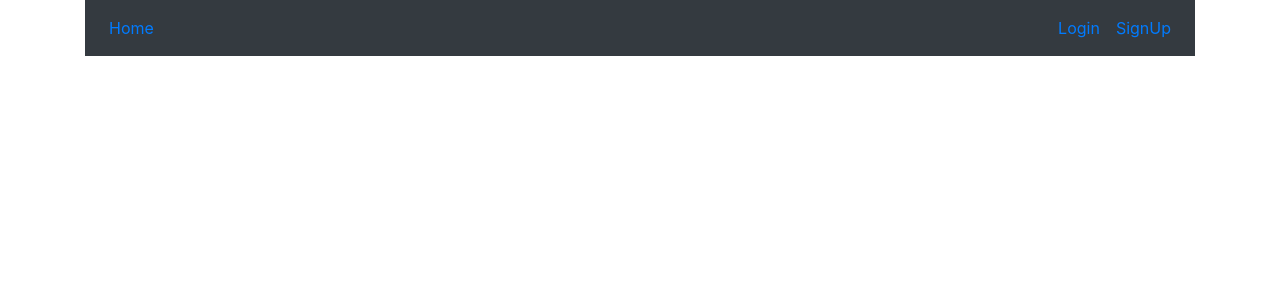
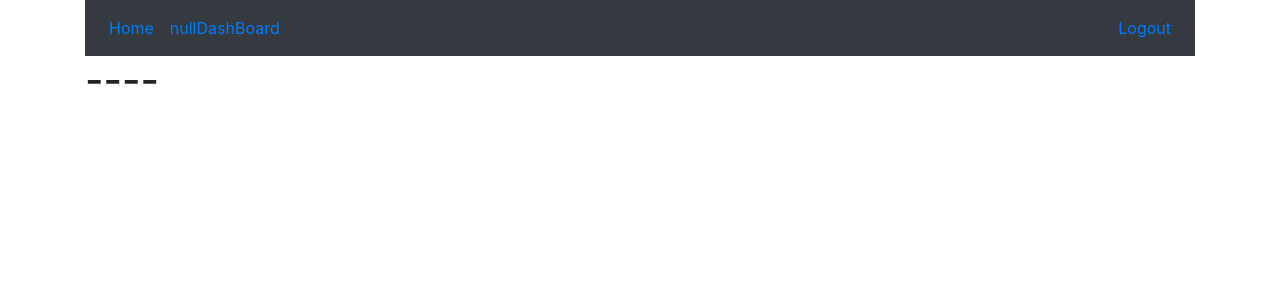
Before and after one commit to vikash-ftw/realestate-react-frontend, a React (Create React App) app in the folder realestate/: page /adminDash in a window 1280 px wide. Before the commit this address led to /not-found. Shown: the top 300 px of the page. Built offline with nearby package versions, Linux system fonts and the light colour scheme; no server answers.

Commit message:
dashboard

```diff
--- a/realestate/src/App.js
+++ b/realestate/src/App.js
@@ -26,13 +26,15 @@ class App extends React.Component {
     this.state = {
       isLogin: false,
       actorName: "",
+      actorRole: "",
     };
   }
 
-  handleLogin = (name) => {
+  handleLogin = (name , role) => {
     this.setState({ isLogin: true });
     this.setState({ actorName: name });
-    console.log(this.state);
+    this.setState({ actorRole: role });
+    console.log(this.state.actorRole);
   };
   logout = () => {
     this.setState({ isLogin: false });
@@ -54,16 +56,29 @@ class App extends React.Component {
           </div>
 
           {this.state.isLogin ? (
+            <>
+              <div className="navbar-nav">
+                <ul className="nav navbar-nav m-2">
+                  <li>
+                    {" "}
+                    <Link to="/">{ this.state.actorName+"DashBoard"}</Link>
+                  </li>
+                </ul>
+              </div>
               <div className="navbar-nav ml-auto">
                 <ul className="nav navbar-nav m-2">
                   <li>
-                  <Link className="active" to="/Login">
+                    <Link
+                      className="active"
+                      to={"/" + this.state.actorRole + "Dash"}
+                    >
                       {this.state.actorName}
+                      {console.log("/" + this.state.actorRole + "Dash")}
                     </Link>
                   </li>
                 </ul>
 
-              <ul className="nav navbar-nav">
+                <ul className="nav navbar-nav m-2">
                   <li>
                     {" "}
                     <Link
@@ -77,6 +92,7 @@ class App extends React.Component {
                   </li>
                 </ul>
               </div>
+            </>
           ) : (
             <div className="navbar-nav ml-auto">
               <ul className="nav navbar-nav m-2">
@@ -122,12 +138,13 @@ class App extends React.Component {
             )}
           />
           <Route
-            path="/adminProfile"
+            path="/adminDash"
             render={(props) => (
               <AdminDashboard
                 onLogin={this.handleLogin}
                 actorId={localStorage.getItem("actorId")}
                 name={localStorage.getItem("name")}
+                actorType="admin"
                 {...props}
               />
             )}
@@ -139,6 +156,7 @@ class App extends React.Component {
                 onLogin={this.handleLogin}
                 actorId={localStorage.getItem("actorId")}
                 name={localStorage.getItem("name")}
+                actorType="owner"
                 {...props}
               />
             )}
--- a/realestate/src/components/adminDashboard.js
+++ b/realestate/src/components/adminDashboard.js
@@ -11,7 +11,7 @@ class OwnerProfile extends Component {
 
   componentDidMount() {
     const id = this.props.actorId;
-    this.props.onLogin(this.props.name);
+    this.props.onLogin(this.props.name, this.props.actorType);
     Axios.get(`http://localhost:8080/realEstate/admin/${id}`).then((res) => {
       console.log("in Admin profile");
       console.log(res.data);
--- a/realestate/src/components/login.js
+++ b/realestate/src/components/login.js
@@ -47,7 +47,7 @@ class mainLogin extends React.Component {
               localStorage.setItem("name", response.data.adminName);
               console.log(response.data , id);
 
-              this.props.history.replace("/adminProfile");
+              this.props.history.replace("/adminDash");
             });
 
         break;
--- a/realestate/src/components/ownerDashboard.js
+++ b/realestate/src/components/ownerDashboard.js
@@ -31,6 +31,7 @@ class OwnerDash extends React.Component {
   };
   componentDidMount() {
     const id = this.props.actorId;
+    this.props.onLogin(this.props.name, this.props.actorType);
     Axios.get(`http://localhost:8080/realEstate/owner/${id}`).then((res) => {
       const {
         ownerId,
```
Lines whose indentation alone changed are shown as unchanged.
